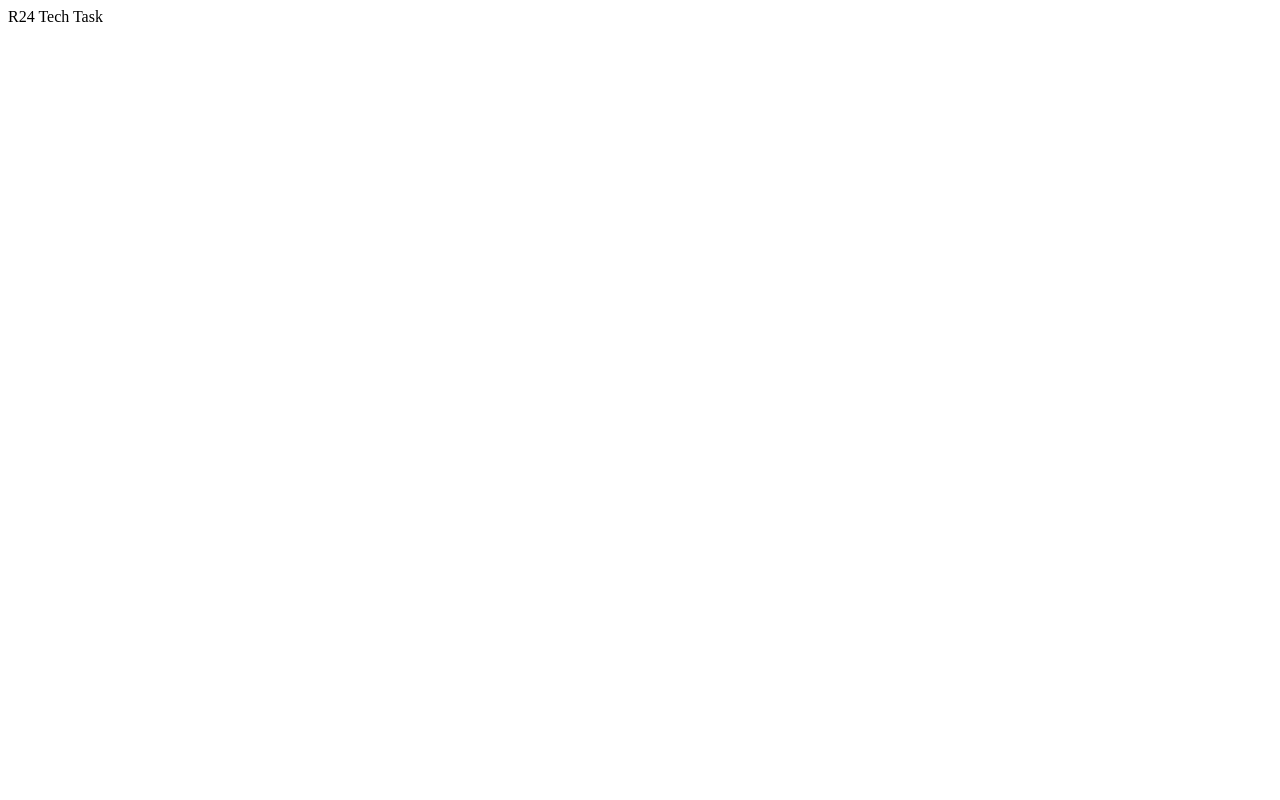
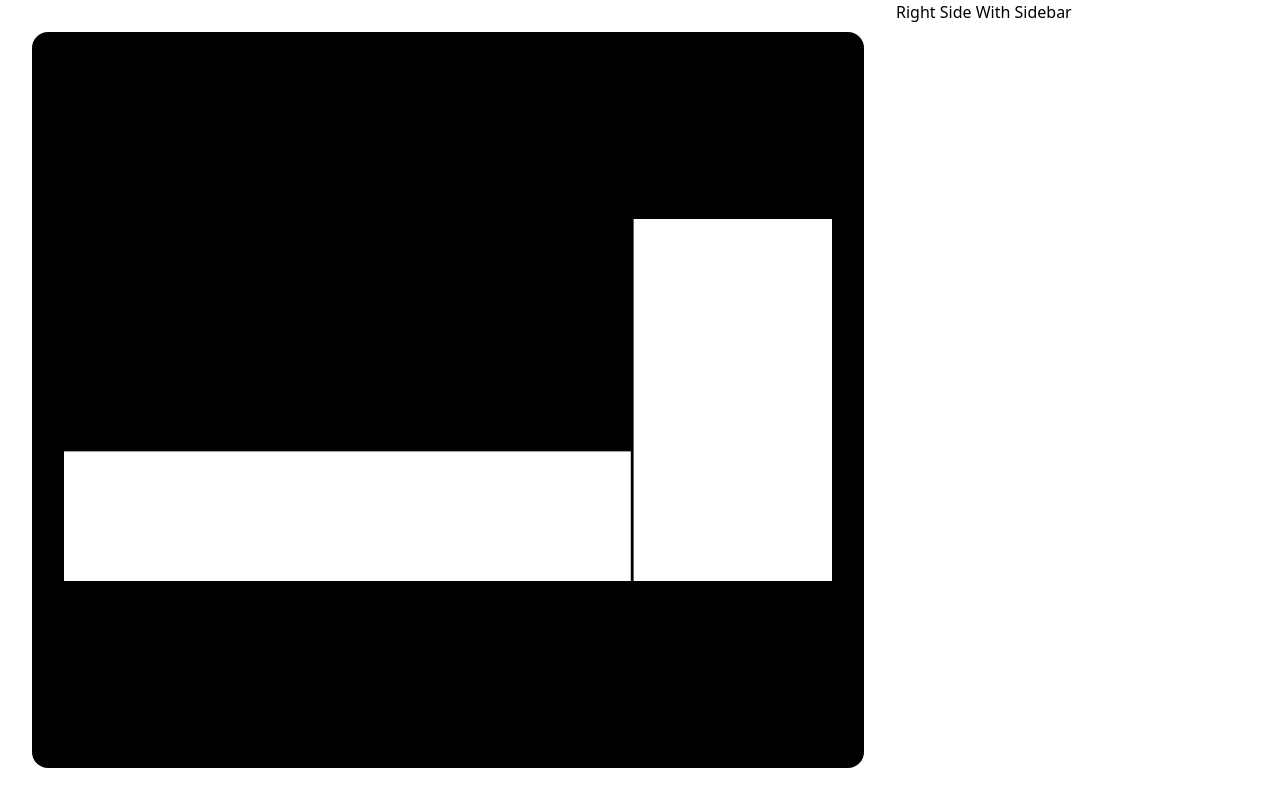
Before and after one commit to phmshk/r24task, a React (Vite) app: page / in a window 1280 px wide. Built offline with nearby package versions, Linux system fonts and the light colour scheme; the HTML template or start-up script is replaced by a standard one.

Commit message:
feat: add basic implementation of plates canvas

```diff
--- a/index.html
+++ b/index.html
@@ -8,6 +8,6 @@
   </head>
   <body>
     <div id="root"></div>
-    <script type="module" src="/src/main.tsx"></script>
+    <script type="module" src="/src/app/main.tsx"></script>
   </body>
 </html>
--- a/src/app/App.tsx
+++ b/src/app/App.tsx
@@ -1,5 +1,16 @@
+import { PlateCanvas } from "@/modules/PlateCanvas";
+
 function App() {
-  return <div className="text-2xl mt-4 ml-4">R24 Tech Task</div>;
+  return (
+    <div className="flex flex-col h-screen w-full">
+      <section className="max-w-7xl mx-auto w-full flex h-full">
+        <div className="flex-2 bg-black m-8 p-8 rounded-2xl flex items-center justify-center">
+          <PlateCanvas />
+        </div>
+        <div className="flex-1">Right Side With Sidebar</div>
+      </section>
+    </div>
+  );
 }
 
 export default App;
--- a/src/app/providers/ContextProvider.tsx
+++ b/src/app/providers/ContextProvider.tsx
@@ -12,8 +12,14 @@ export const ContextProvider = ({ children }: { children: ReactNode }) => {
   const [plates, setPlates] = useState<Plate[]>([
     {
       id: crypto.randomUUID(),
-      width: MIN_PLATE_WIDTH,
-      height: MIN_PLATE_HEIGHT,
+      width: 100,
+      height: 23,
+      socketGroups: [],
+    },
+    {
+      id: crypto.randomUUID(),
+      width: 35,
+      height: 64,
       socketGroups: [],
     },
   ]);
--- /dev/null
+++ b/src/modules/PlateCanvas/PlateCanvas.tsx
@@ -0,0 +1,49 @@
+import { useProjectContext } from "@/app/providers";
+import { GAP_BETWEEN_PLATES } from "@/shared/constants";
+import type { Plate } from "@/shared/types";
+import { useMemo } from "react";
+
+export const PlateCanvas = () => {
+  const { plates } = useProjectContext();
+  const layout = useMemo(() => {
+    let totalWidth = 0;
+    let maxHeight = 0;
+    const platesWithXCoordinate: { plate: Plate; xPosition: number }[] = [];
+
+    plates.forEach((plate: Plate) => {
+      platesWithXCoordinate.push({ plate, xPosition: totalWidth });
+      totalWidth += plate.width + GAP_BETWEEN_PLATES;
+      maxHeight = maxHeight > plate.height ? maxHeight : plate.height;
+    });
+
+    totalWidth = totalWidth > 0 ? totalWidth - GAP_BETWEEN_PLATES : 0;
+
+    return {
+      totalWidth,
+      maxHeight,
+      platesWithXCoordinate,
+    };
+  }, [plates]);
+
+  return (
+    <svg
+      viewBox={`0 0 ${layout.totalWidth} ${layout.maxHeight}`}
+      className="max-h-full max-w-full drop-shadow-xl transition-all duration-300 ease-in-out"
+      // preserveAspectRatio will tell our image to scale to fit the viewPort and to be centered
+      //xMidYMid - center the viewBox region within the viewPort region
+      //meet - scale our graphic until it meets the height and width of our viewPort
+      preserveAspectRatio="xMidYMid meet"
+    >
+      {layout.platesWithXCoordinate.map(({ plate, xPosition }) => (
+        <rect
+          key={plate.id}
+          x={xPosition}
+          y={layout.maxHeight - plate.height}
+          width={plate.width}
+          height={plate.height}
+          className="fill-white"
+        />
+      ))}
+    </svg>
+  );
+};
--- /dev/null
+++ b/src/modules/PlateCanvas/index.ts
@@ -0,0 +1 @@
+export { PlateCanvas } from "./PlateCanvas";
--- a/src/shared/constants/constants.ts
+++ b/src/shared/constants/constants.ts
@@ -11,3 +11,6 @@ export const MIN_PLATE_HEIGHT = 30; // cm
 export const MAX_PLATE_HEIGHT = 128; // cm
 export const MIN_PLATE_WIDTH_FOR_SOCKET = 40; // cm
 export const MIN_PLATE_HEIGHT_FOR_SOCKET = 40; // cm
+
+//CANVAS
+export const GAP_BETWEEN_PLATES = 0.5;
--- a/src/shared/constants/index.ts
+++ b/src/shared/constants/index.ts
@@ -9,4 +9,5 @@ export {
   MAX_PLATE_HEIGHT,
   MIN_PLATE_HEIGHT_FOR_SOCKET,
   MIN_PLATE_WIDTH_FOR_SOCKET,
+  GAP_BETWEEN_PLATES,
 } from "./constants.ts";
```
